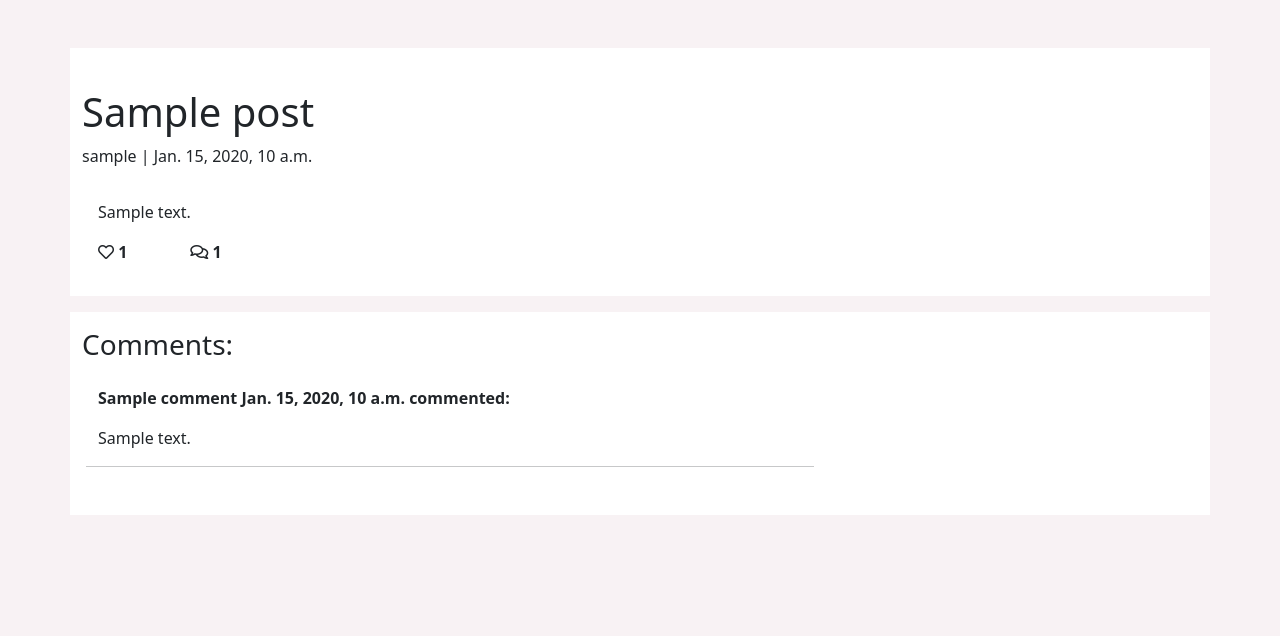
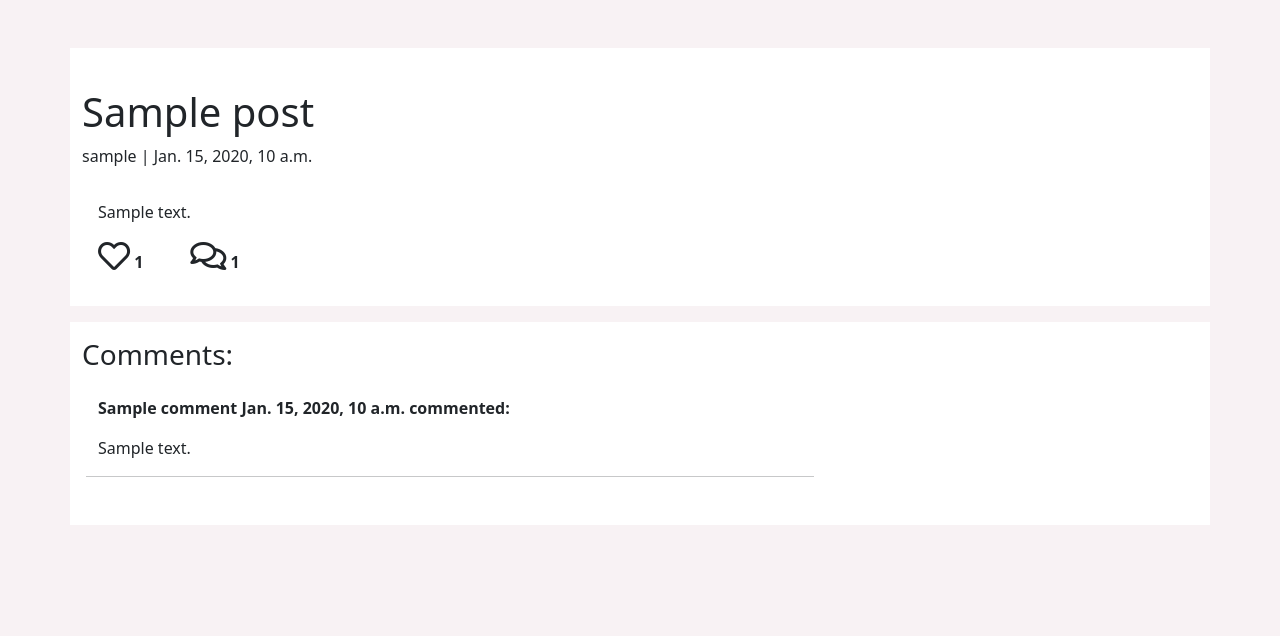
Before and after one commit to emmavkarlsson/portfolio-project-4, a Django app: a page that uses templates/featured_post.html in a window 1280 px wide. Shown: the part 56-692 px from the top of the page. Run offline with Django 3.2, Linux system fonts and the light colour scheme; tables that the repository leaves empty hold one stand-in row (values such as "Sample post"); some libraries are stand-ins or nearby versions.

Commit message:
add url for delete post and update html with button

```diff
--- a/blog/urls.py
+++ b/blog/urls.py
@@ -8,6 +8,8 @@ urlpatterns = [
     path('my_likes/', views.MyLikedPosts.as_view(), name='my_likes'),
     path('add_image/', views.AddImage.as_view(), name='add_image'),
     path('profile/', views.profile_view, name='profile'),
+    path('delete_comment/<int:comment_id>', views.delete_comment,
+         name='delete_comment'),
     path('<slug:slug>/', views.FeaturedPost.as_view(), name='featured_post'),
     path('like/<slug:slug>', views.PostLike.as_view(), name='post_like'),
     path('<slug:slug>/delete_post/', views.DeletePost.as_view(), name='delete_post'),
--- a/blog/views.py
+++ b/blog/views.py
@@ -157,7 +157,7 @@ def profile_view(request):
 
 def delete_comment(request, comment_id):
     """
-    Delete comment
+    Let's users delete their comments and comments on their own posts
     """
     comment = get_object_or_404(Comment, id=comment_id)
     comment.delete()
--- a/static/css/style.css
+++ b/static/css/style.css
@@ -79,6 +79,10 @@ a:active {
 
 .publisher-icon {
     padding-right: 1%;
+}
+
+.fp-icons {
+    font-size: 200%;
 }
 
 .post-link {
--- a/templates/featured_post.html
+++ b/templates/featured_post.html
@@ -46,20 +46,20 @@
                             <form class="d-inline" action="{% url 'post_like' post.slug %}" method="POST">
                                 {% csrf_token %}
                                 {% if liked %}
-                                <button type="submit" name="blogpost_id" value="{{post.slug}}" class="btn-like"><i class="fas fa-heart"></i></button>
+                                <button type="submit" name="blogpost_id" value="{{post.slug}}" class="btn-like"><i class="fas fa-heart fp-icons"></i></button>
                                 {% else %}
-                                <button type="submit" name="blogpost_id" value="{{post.slug}}" class="btn-like"><i class="far fa-heart"></i></button>
+                                <button type="submit" name="blogpost_id" value="{{post.slug}}" class="btn-like"><i class="far fa-heart fp-icons"></i></button>
                                 {% endif %}
                             </form>
                             {% else %}
-                            <span><i class="far fa-heart"></i></span>
+                            <span><i class="far fa-heart fp-icons"></i></span>
                             {% endif %}
                             <span>{{ post.number_of_likes }}</span>
                         </strong>
                     </div>
                     <div class="col-1">
                         {% with comments.count as total_comments %}
-                        <strong><i class="far fa-comments"></i>
+                        <strong><i class="far fa-comments fp-icons"></i>
                             {{ total_comments }}</strong>
                         {% endwith %}
                     </div>
@@ -78,16 +78,14 @@
                         <span>
                             {{ comment.created_on }}
                         </span> commented:
+                        <span style="float: right;">
+                            {% if comment.name == user.username or post.publisher == user %}
+                                <a href="{% url 'delete_comment' comment.id %}" aria-label="Delete Comment"><i
+                                        class="fas fa-trash"></i></a>
+                            {% endif %}
+                        </span>
                     </p>
                     {{ comment.body | linebreaks }}
-
-                    {% if comment.name == user.username or post.publisher == user %}
-                    <div>
-                        <a href="{% url 'delete_comment' comment.id %}" class="btn btn-danger"
-                                aria-label="Delete Comment"><i class=”fas fa-trash”></i></a>
-                    </div>
-                    {% endif %}
-
                     <div class="row">
                         <hr>
                     </div>
```
